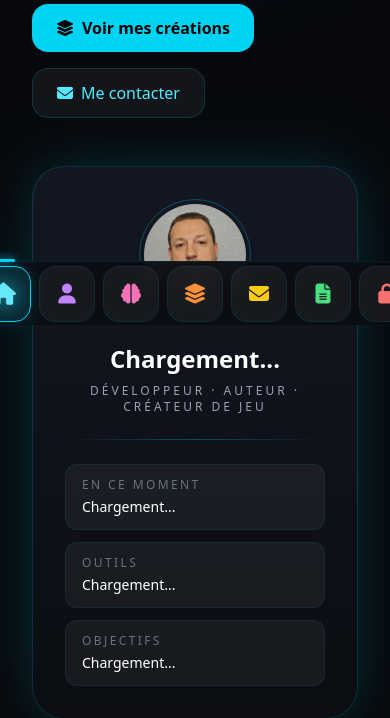
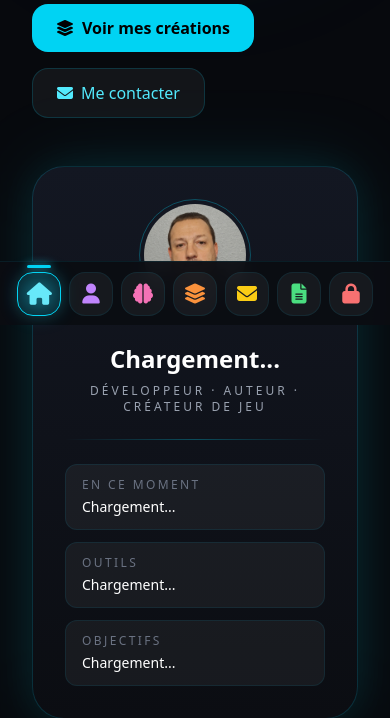
Before and after one commit to loiclepreux/portfolio, a PHP site: page / in a window 390 px wide. Shown: the part 519-1237 px from the top of the page. Run offline with PHP 8.4, Linux system fonts and the light colour scheme; data that the repository does not hold is empty.

Commit message:
Responsive : boutons de navigation plus petits sur mobile

```diff
--- a/assets/css/style.css
+++ b/assets/css/style.css
@@ -1414,6 +1414,11 @@
       height: calc(var(--spacing) * 6);
     }
   }
+  .md\:h-14 {
+    @media (width >= 48rem) {
+      height: calc(var(--spacing) * 14);
+    }
+  }
   .md\:h-80 {
     @media (width >= 48rem) {
       height: calc(var(--spacing) * 80);
@@ -1422,6 +1427,11 @@
   .md\:h-screen {
     @media (width >= 48rem) {
       height: 100vh;
+    }
+  }
+  .md\:w-14 {
+    @media (width >= 48rem) {
+      width: calc(var(--spacing) * 14);
     }
   }
   .md\:w-24 {
--- a/views/sections/header.html
+++ b/views/sections/header.html
@@ -30,7 +30,7 @@
                     href="index.php?p="
                     data-page="home"
                     title="Accueil"
-                    class="nav-link nav-home relative flex h-14 w-14 items-center justify-center rounded-2xl border border-cyan-500/10 bg-white/5 text-gray-400 transition-all duration-300 hover:border-cyan-400/40 hover:bg-cyan-500/10"
+                    class="nav-link nav-home relative flex h-11 w-11 md:h-14 md:w-14 items-center justify-center rounded-2xl border border-cyan-500/10 bg-white/5 text-gray-400 transition-all duration-300 hover:border-cyan-400/40 hover:bg-cyan-500/10"
                 >
                     <i class="fa-solid fa-house text-xl nav-icon"></i>
                 </a>
@@ -39,7 +39,7 @@
                     href="index.php?p=about"
                     data-page="about"
                     title="A propos"
-                    class="nav-link nav-about relative flex h-14 w-14 items-center justify-center rounded-2xl border border-cyan-500/10 bg-white/5 text-gray-400 transition-all duration-300 hover:border-cyan-400/40 hover:bg-cyan-500/10"
+                    class="nav-link nav-about relative flex h-11 w-11 md:h-14 md:w-14 items-center justify-center rounded-2xl border border-cyan-500/10 bg-white/5 text-gray-400 transition-all duration-300 hover:border-cyan-400/40 hover:bg-cyan-500/10"
                 >
                     <i class="fa-solid fa-user text-xl nav-icon"></i>
                 </a>
@@ -48,7 +48,7 @@
                     href="index.php?p=skills"
                     data-page="skills"
                     title="Compétences"
-                    class="nav-link nav-skills relative flex h-14 w-14 items-center justify-center rounded-2xl border border-cyan-500/10 bg-white/5 text-gray-400 transition-all duration-300 hover:border-cyan-400/40 hover:bg-cyan-500/10"
+                    class="nav-link nav-skills relative flex h-11 w-11 md:h-14 md:w-14 items-center justify-center rounded-2xl border border-cyan-500/10 bg-white/5 text-gray-400 transition-all duration-300 hover:border-cyan-400/40 hover:bg-cyan-500/10"
                 >
                     <i class="fa-solid fa-brain text-xl nav-icon"></i>
                 </a>
@@ -57,7 +57,7 @@
                     href="index.php?p=project"
                     data-page="project"
                     title="Créations"
-                    class="nav-link nav-project relative flex h-14 w-14 items-center justify-center rounded-2xl border border-cyan-500/10 bg-white/5 text-gray-400 transition-all duration-300 hover:border-cyan-400/40 hover:bg-cyan-500/10"
+                    class="nav-link nav-project relative flex h-11 w-11 md:h-14 md:w-14 items-center justify-center rounded-2xl border border-cyan-500/10 bg-white/5 text-gray-400 transition-all duration-300 hover:border-cyan-400/40 hover:bg-cyan-500/10"
                 >
                     <i class="fa-solid fa-layer-group text-xl nav-icon"></i>
                 </a>
@@ -66,7 +66,7 @@
                     href="index.php?p=contact"
                     data-page="contact"
                     title="Contact"
-                    class="nav-link nav-contact relative flex h-14 w-14 items-center justify-center rounded-2xl border border-cyan-500/10 bg-white/5 text-gray-400 transition-all duration-300 hover:border-cyan-400/40 hover:bg-cyan-500/10"
+                    class="nav-link nav-contact relative flex h-11 w-11 md:h-14 md:w-14 items-center justify-center rounded-2xl border border-cyan-500/10 bg-white/5 text-gray-400 transition-all duration-300 hover:border-cyan-400/40 hover:bg-cyan-500/10"
                 >
                     <i class="fa-solid fa-envelope text-xl nav-icon"></i>
                 </a>
@@ -75,7 +75,7 @@
                     href="index.php?p=cv"
                     data-page="cv"
                     title="CV"
-                    class="nav-link nav-cv relative flex h-14 w-14 items-center justify-center rounded-2xl border border-cyan-500/10 bg-white/5 text-gray-400 transition-all duration-300 hover:border-cyan-400/40 hover:bg-cyan-500/10"
+                    class="nav-link nav-cv relative flex h-11 w-11 md:h-14 md:w-14 items-center justify-center rounded-2xl border border-cyan-500/10 bg-white/5 text-gray-400 transition-all duration-300 hover:border-cyan-400/40 hover:bg-cyan-500/10"
                 >
                     <i class="fa-solid fa-file-lines text-xl nav-icon"></i>
                 </a>
@@ -84,7 +84,7 @@
                     id="open-login-modal"
                     type="button"
                     title="Connexion admin"
-                    class="nav-link nav-admin relative z-[999] flex h-14 w-14 items-center justify-center rounded-2xl border border-cyan-500/10 bg-white/5 text-gray-400 transition-all duration-300 hover:border-cyan-400/40 hover:bg-cyan-500/10"
+                    class="nav-link nav-admin relative z-[999] flex h-11 w-11 md:h-14 md:w-14 items-center justify-center rounded-2xl border border-cyan-500/10 bg-white/5 text-gray-400 transition-all duration-300 hover:border-cyan-400/40 hover:bg-cyan-500/10"
                 >
                     <i class="fa-solid fa-lock text-xl nav-icon"></i>
                 </button>
```
